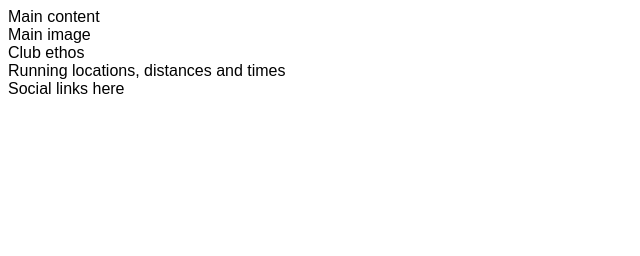
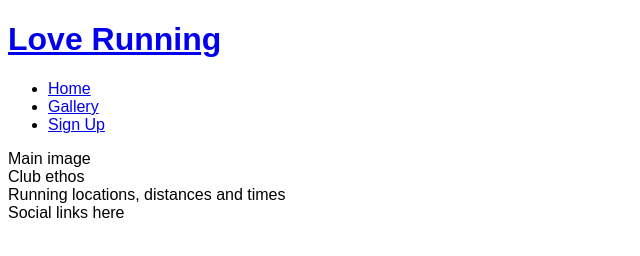
Before and after one commit to ssrenkema/love-running, a plain HTML site: page index.html in a window 1280 px wide. Shown: the whole page, without its empty margins (0-640 px from the left). Drawn offline with Linux system fonts and the light colour scheme.

Commit message:
Add basic header structure

```diff
--- a/index.html
+++ b/index.html
@@ -1,5 +1,6 @@
 <!DOCTYPE html>
 <html lang="en-US">
+
 <head>
     <meta charset="UTF-8">
     <meta name="viewport" content="width=device-width, initial-scale=1.0">
@@ -9,8 +10,26 @@
     <link rel="stylesheet" href="assets/css/style.css">
     <title>Document</title>
 </head>
+
 <body>
-        <header>Main content</header>
+    <header>
+        <a href="index.html">
+            <h1>Love Running</h1>
+        </a>
+        <nav>
+            <ul>
+                <li>
+                    <a href="index.html">Home</a>
+                </li>
+                <li>
+                    <a href="#">Gallery</a>
+                </li>
+                <li>
+                    <a href="#">Sign Up</a>
+                </li>
+            </ul>
+        </nav>
+    </header>
     <section>
         Main image
     </section>
@@ -24,4 +43,5 @@
         Social links here
     </footer>
 </body>
+
 </html>
```
Lines whose indentation alone changed are shown as unchanged.
